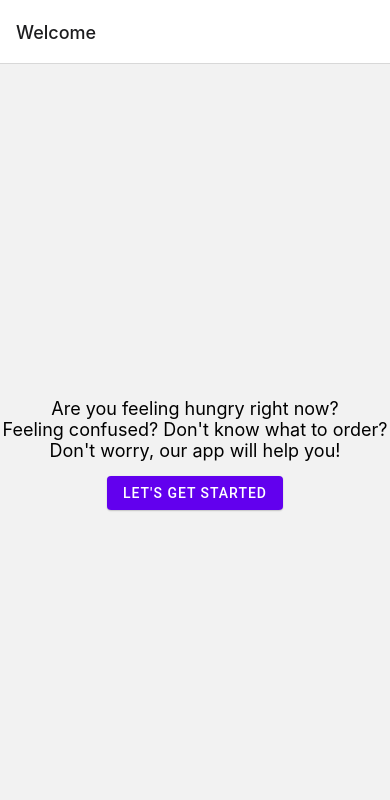
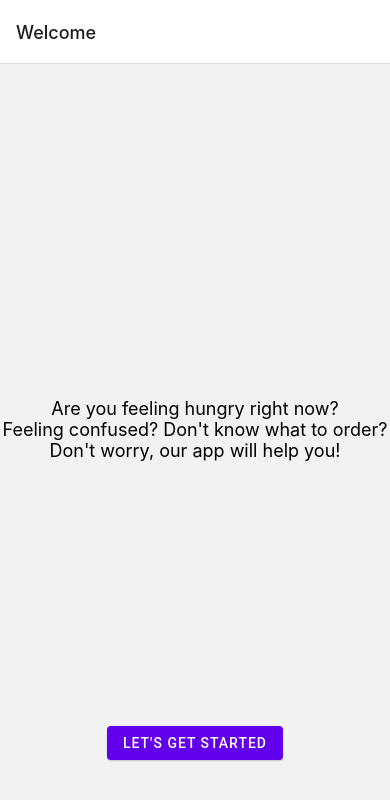
Before and after one commit to hanhqvu/tabekon-react-native, a React Native app: screen /Welcome in a window 390 px wide. Shown: the top 800 px of the page. Built offline with nearby package versions, Linux system fonts and the light colour scheme.

Commit message:
style: move button to bottom

```diff
--- a/routes/WelcomeScreen.js
+++ b/routes/WelcomeScreen.js
@@ -4,7 +4,14 @@ import { Button } from "react-native-paper";
 
 export default function WelcomeScreen({ navigation }) {
 	return (
-		<View style={{ flex: 1, alignItems: "center", justifyContent: "center" }}>
+		<View
+			style={{
+				flex: 1,
+				flexDirection: "column",
+				alignItems: "center",
+				justifyContent: "center",
+			}}
+		>
 			<View
 				style={{
 					paddingBottom: 15,
@@ -16,7 +23,11 @@ export default function WelcomeScreen({ navigation }) {
 				<Text style={styles.text}>Feeling confused? Don't know what to order?</Text>
 				<Text style={styles.text}>Don't worry, our app will help you!</Text>
 			</View>
-			<Button mode="contained" onPress={() => navigation.navigate("Main")}>
+			<Button
+				style={{ top: 250 }}
+				mode="contained"
+				onPress={() => navigation.navigate("Main")}
+			>
 				Let's get started
 			</Button>
 		</View>
```
